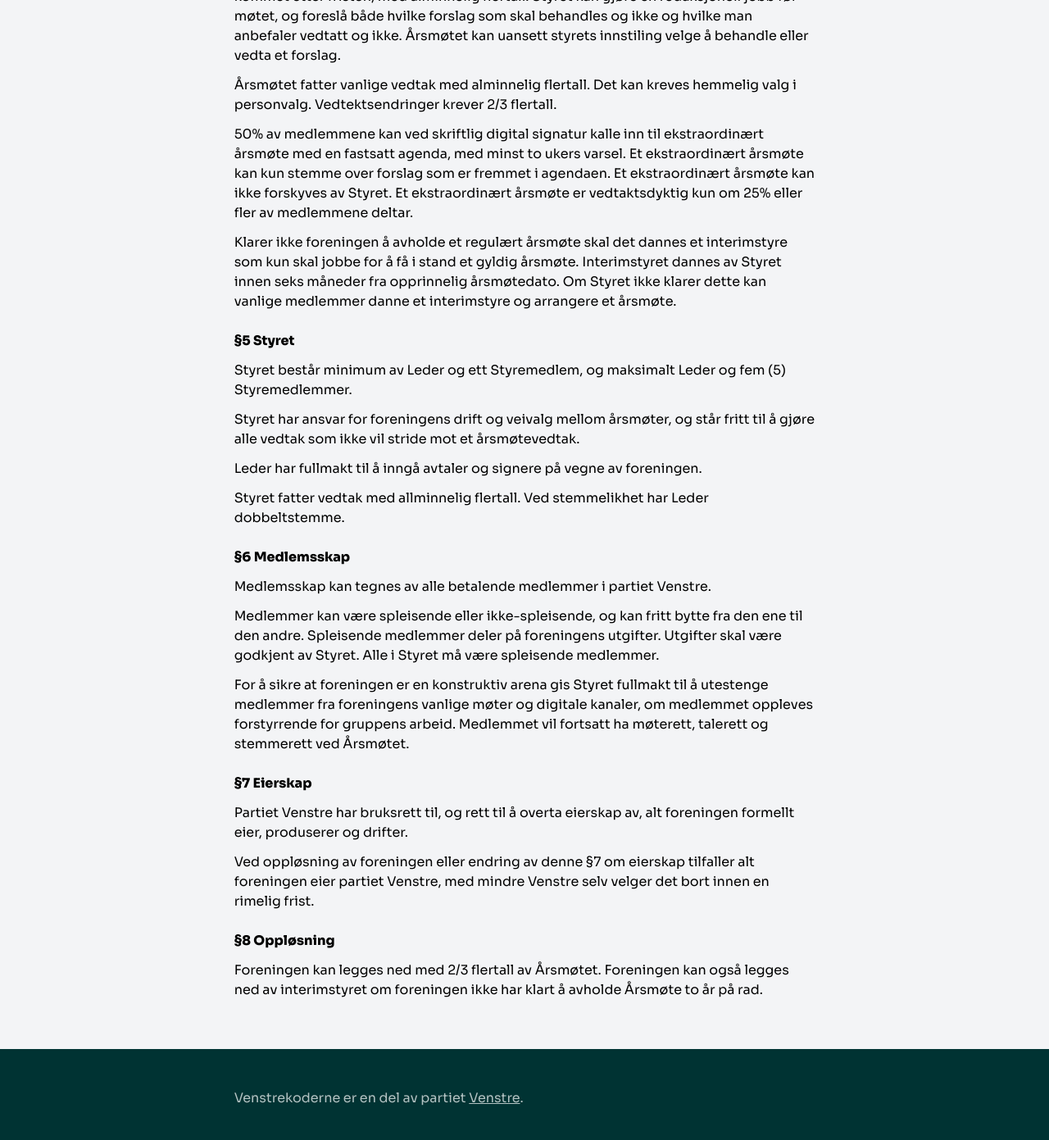
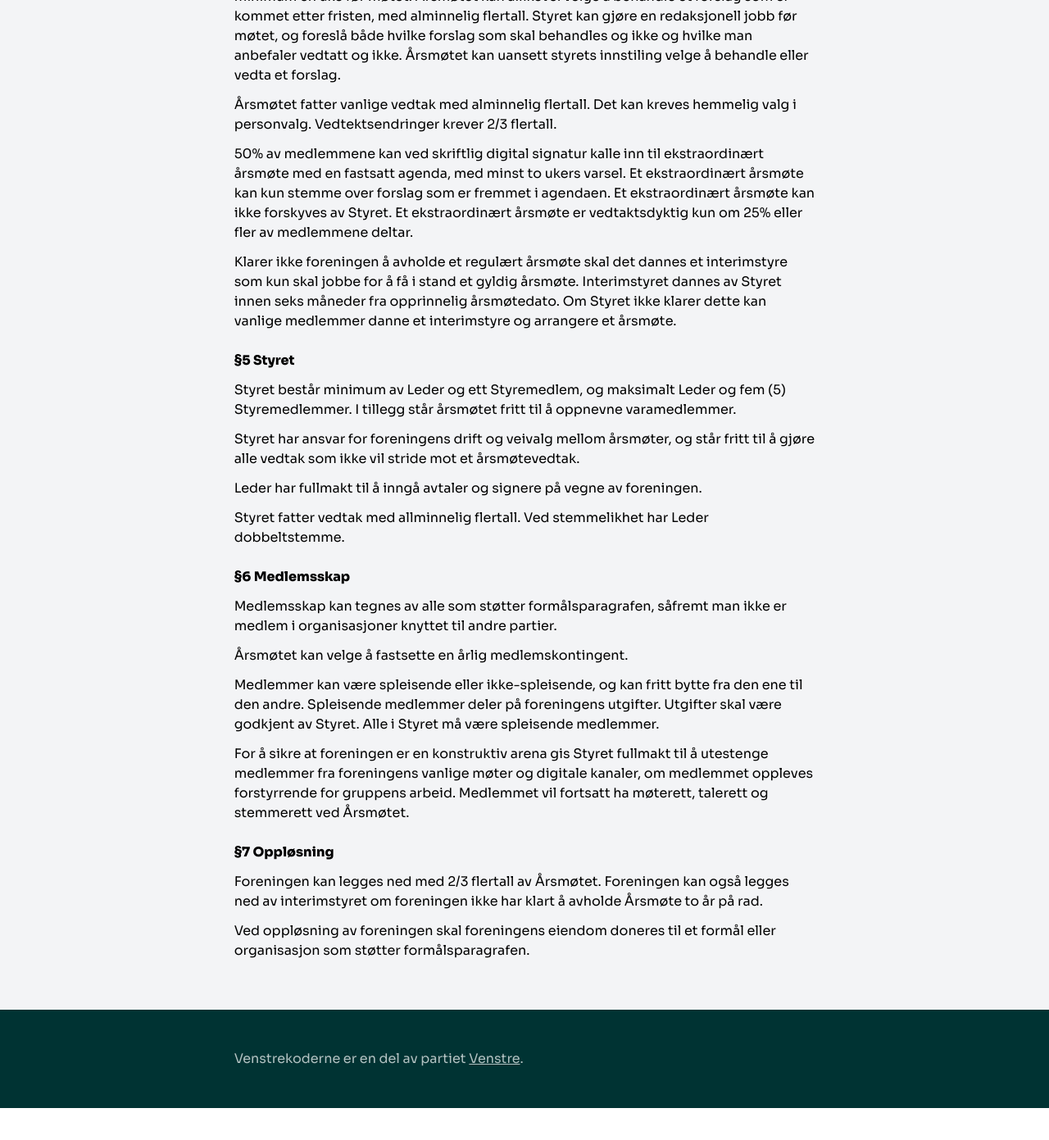
Before and after one commit to Venstrekoderne/venstrekoderne.github.io, a Jekyll site: the page built from index.md, in a window 1280 px wide and 1400 px high, scrolled down 4368 px. Shown: the top 1391 px of the window at 82% size. Built offline with Jekyll 4.4.1, drawn with Linux system fonts in a browser that asks for light colours; our own code applies the rules of GitHub Pages for plain Markdown files; after the commit the page ends 5720 px from its top, so only the background shows below that; some of the changed text lies outside the part shown.

Commit message:
Vedtektsendringer fra årsmøtet 2025

```diff
--- a/_includes/vedtekter.html
+++ b/_includes/vedtekter.html
@@ -10,21 +10,21 @@
 
   <h3>§2 Formål</h3>
 
-  <p>Foreningens formål er å bruke den digitale kompetansen i Venstres medlemsmasse til å hjelpe partiet Venstre med:</p>
+  <p>Foreningens formål er å bruke medlemmenes digitale kompetanse til å hjelpe andre organisasjoner som støtter Venstres grunnsyn med:</p>
 
   <ul>
-    <li>Utvikling, valg og vedlikehold av digitale løsninger og verktøy for Venstre</li>
+    <li>Utvikling, valg og vedlikehold av digitale løsninger og verktøy</li>
     <li>Utforming av IT-relatert politikk</li>
   </ul>
 
-  <h3>§3 Styreform</h3>
+  <h3>§3 Organisasjon</h3>
 
   <p>Foreningens øverste organ er Årsmøtet. Mellom årsmøter styres foreningen av Styret, som velges av Årsmøtet. Styrets leder velges av Årsmøtet.</p>
 
   <h3>§4 Årsmøtet</h3>
 
 
-  <p>Årsmøtet holdes årlig i januar eller februar.</p>
+  <p>Årsmøtet holdes årlig i januar, februar eller mars.</p>
 
   <p>Årsmøtet skal minimum behandle:</p>
 
@@ -35,9 +35,10 @@
     <li>Inkomne forslag</li>
     <li>Budsjett</li>
     <li>Valg av styre</li>
+    <li>Fastsette kontingent</li>
   </ol>
 
-  <p>Innkalling og agenda skal sendes minst to uker før Årsmøtet til alle medlemmer, og utformes av Styret. Informasjon om møtet skal minimum sendes til medlemmets oppgitte e-post.</p>
+  <p>Alle medlemmer skal varsles om årsmøtedato senest fire uker før årsmøtet. Innkalling med agenda skal sendes til alle medlemmer minst to uker før Årsmøtet. Informasjon om møtet skal minimum sendes til medlemmets oppgitte e-post.</p>
 
   <p>Alle medlemmer har talerett, stemmerett og møterett på årsmøter. Årsmøtet er vedtaktsdyktig om minst 3 deltar.</p>
 
@@ -52,7 +53,7 @@
   <h3>§5 Styret</h3>
 
 
-  <p>Styret består minimum av Leder og ett Styremedlem, og maksimalt Leder og fem (5) Styremedlemmer.</p>
+  <p>Styret består minimum av Leder og ett Styremedlem, og maksimalt Leder og fem (5) Styremedlemmer. I tillegg står årsmøtet fritt til å oppnevne varamedlemmer.</p>
 
   <p>Styret har ansvar for foreningens drift og veivalg mellom årsmøter, og står fritt til å gjøre alle vedtak som ikke vil stride mot et årsmøtevedtak.</p>
 
@@ -63,21 +64,18 @@
   <h3>§6 Medlemsskap</h3>
 
 
-  <p>Medlemsskap kan tegnes av alle betalende medlemmer i partiet Venstre.</p>
+  <p>Medlemsskap kan tegnes av alle som støtter formålsparagrafen, såfremt man ikke er medlem i organisasjoner knyttet til andre partier.</p>
+
+  <p>Årsmøtet kan velge å fastsette en årlig medlemskontingent.</p>
 
   <p>Medlemmer kan være spleisende eller ikke-spleisende, og kan fritt bytte fra den ene til den andre. Spleisende medlemmer deler på foreningens utgifter. Utgifter skal være godkjent av Styret. Alle i Styret må være spleisende medlemmer.</p>
 
   <p>For å sikre at foreningen er en konstruktiv arena gis Styret fullmakt til å utestenge medlemmer fra foreningens vanlige møter og digitale kanaler, om medlemmet oppleves forstyrrende for gruppens arbeid. Medlemmet vil fortsatt ha møterett, talerett og stemmerett ved Årsmøtet.</p>
 
-  <h3>§7 Eierskap</h3>
-
-
-  <p>Partiet Venstre har bruksrett til, og rett til å overta eierskap av, alt foreningen formellt eier, produserer og drifter.</p>
-
-  <p>Ved oppløsning av foreningen eller endring av denne §7 om eierskap tilfaller alt foreningen eier partiet Venstre, med mindre Venstre selv velger det bort innen en rimelig frist.</p>
-
-  <h3>§8 Oppløsning</h3>
+  <h3>§7 Oppløsning</h3>
 
 
   <p>Foreningen kan legges ned med 2/3 flertall av Årsmøtet. Foreningen kan også legges ned av interimstyret om foreningen ikke har klart å avholde Årsmøte to år på rad.</p>
+
+  <p>Ved oppløsning av foreningen skal foreningens eiendom doneres til et formål eller organisasjon som støtter formålsparagrafen.</p>
 </div>
```
